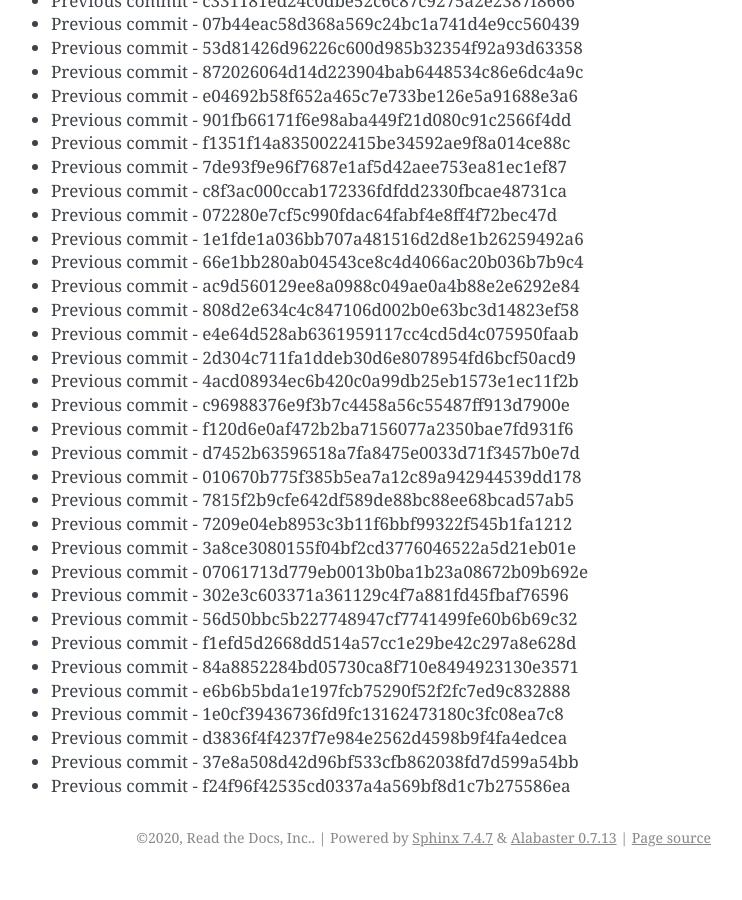
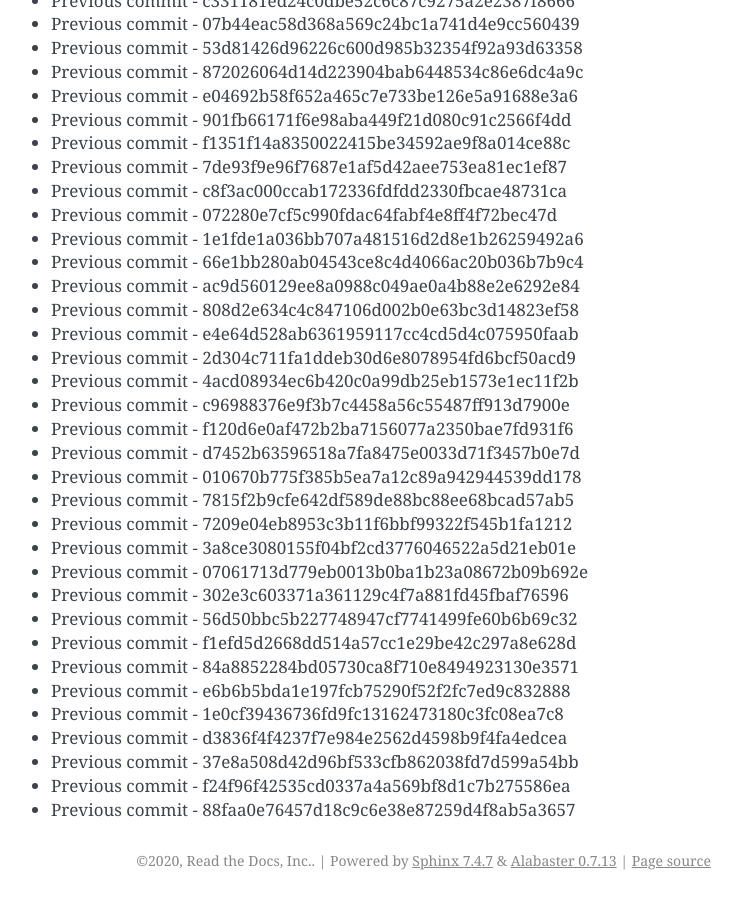
Before and after one commit to readthedocs/rtd-git-stresstest, a Sphinx documentation site: the page built from docs/updates.rst, in a window 1280 px wide and 900 px high, scrolled down 38492 px. Shown: the whole window, without its empty margins (399-1141 px from the left). Built offline with Sphinx 7.4.7, drawn with Linux system fonts in a browser that asks for light colours; before the commit the page ends 39369 px from its top, so only the background shows below that.

Commit message:
Generating commit from previous: 88faa0e76457d18c9c6e38e87259d4f8ab5a3657

```diff
--- a/docs/updates.rst
+++ b/docs/updates.rst
@@ -1649,3 +1649,4 @@ It can be tested for any performance characteristics.
 * Previous commit - d3836f4f4237f7e984e2562d4598b9f4fa4edcea
 * Previous commit - 37e8a508d42d96bf533cfb862038fd7d599a54bb
 * Previous commit - f24f96f42535cd0337a4a569bf8d1c7b275586ea
+* Previous commit - 88faa0e76457d18c9c6e38e87259d4f8ab5a3657
```
